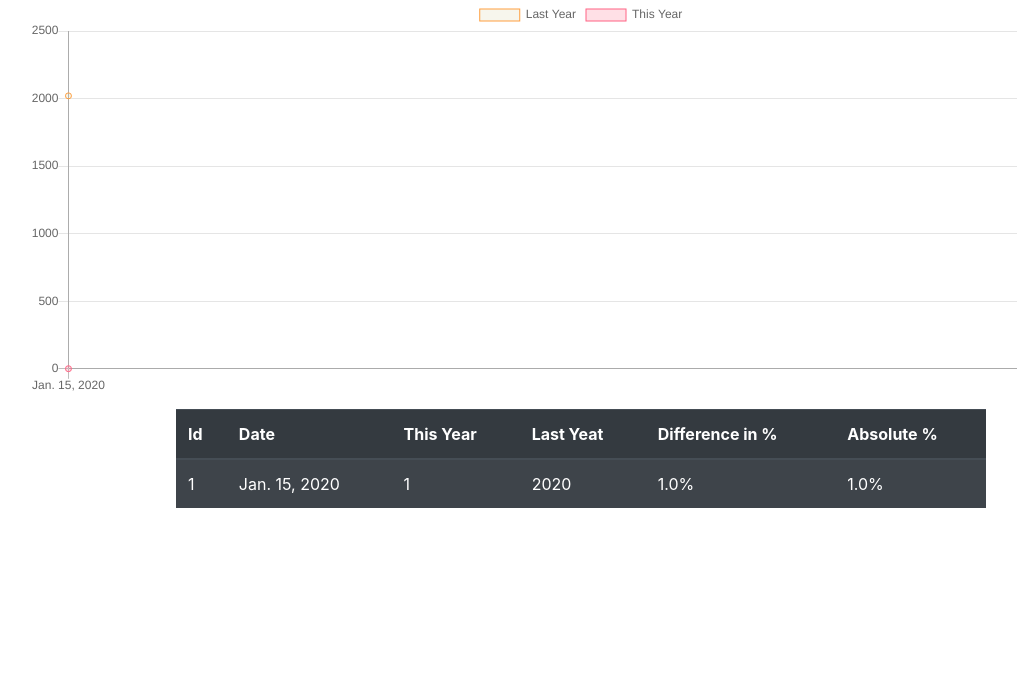
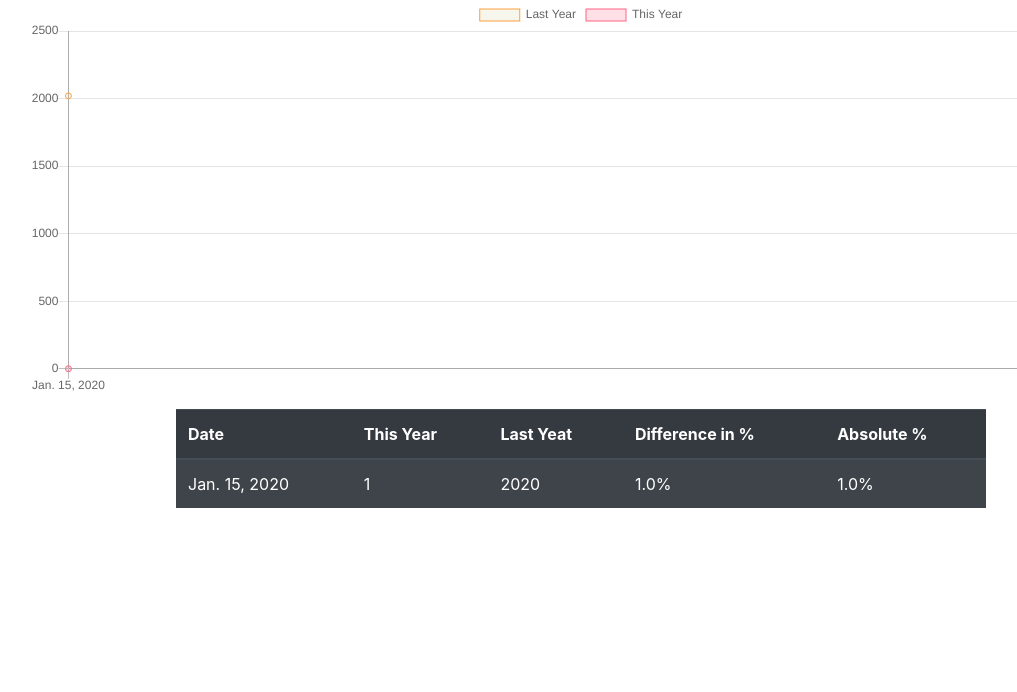
Before and after one commit to aleksandrgaranin/data-scraper-live, a Django app: page / in a window 1280 px wide. Shown: the part 121-813 px from the top of the page, without its empty margins (59-1076 px from the left). Run offline with Django 3.2, Linux system fonts and the light colour scheme; tables that the repository leaves empty hold one stand-in row (values such as "Sample post"); some libraries are stand-ins or nearby versions.

Commit message:
nicer table

```diff
--- a/scraper/templates/scraper/result.html
+++ b/scraper/templates/scraper/result.html
@@ -32,10 +32,10 @@
         </div>
       <div class="row" style="padding: 10px; justify-content: center">
         <div class="col-md-9" style="height: 500px; overflow:auto;">
-          <table id="dataTable" class="table table-striped table-dark"">
+          <table id="dataTable" class="table table-striped table-dark">
             <thead>
               <tr>
-                <th scope="col">Id</th>
+
                 <th scope="col">Date</th>
                 <th scope="col">This Year</th>
                 <th scope="col">Last Yeat</th>
@@ -47,7 +47,7 @@
             <tbody>
             {%for data in data_all%}
               <tr>
-                <td>{{data.id}}</td>
+
                 <td>{{data.date}}</td>
                 <td>{{data.today}}</td>
                 <td>{{data.year_ago}}</td>
```
